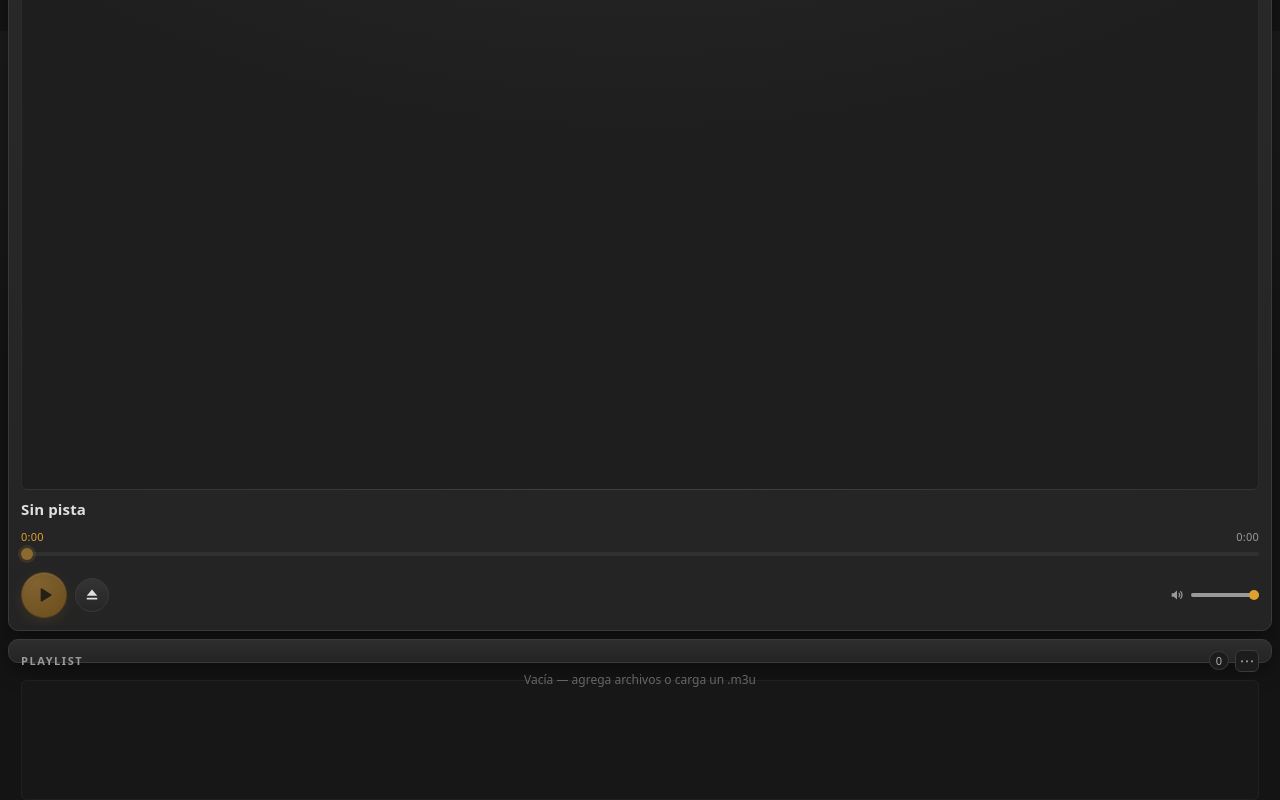
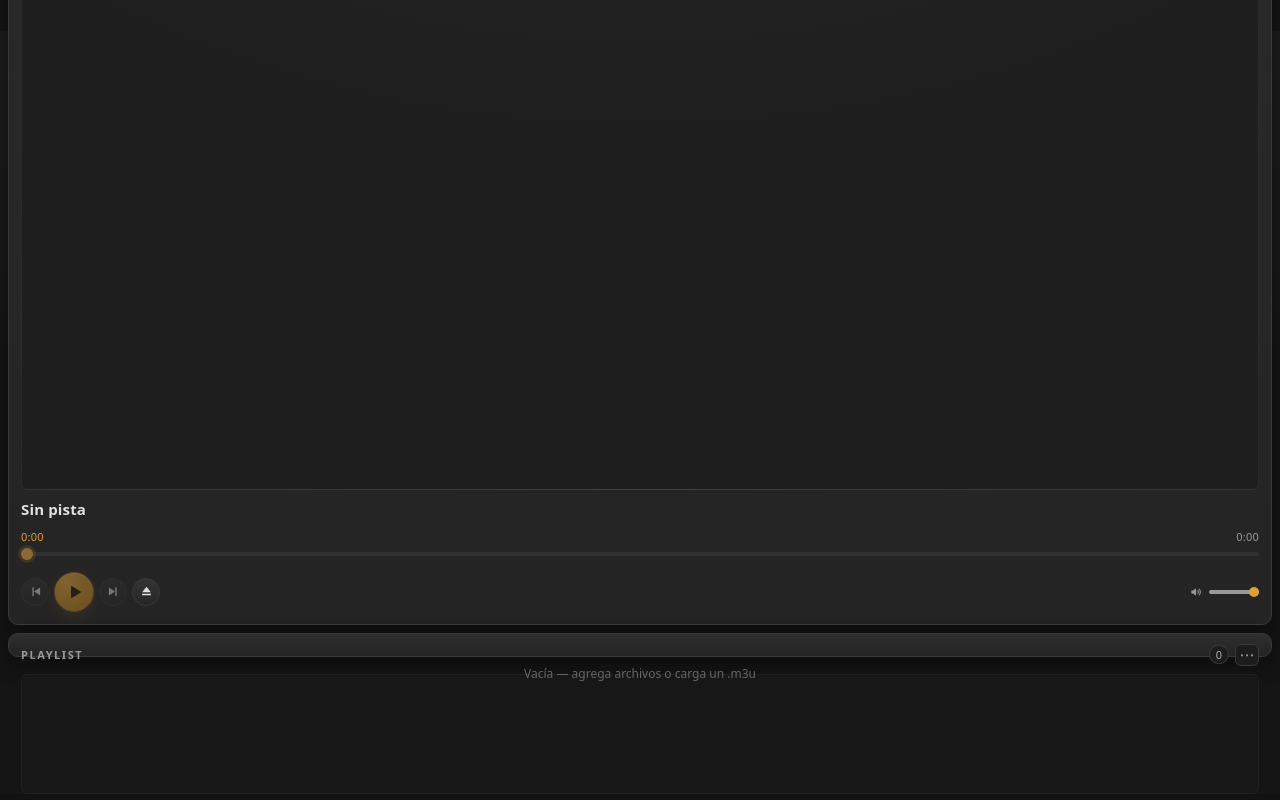
Before and after one commit to dbarrerap/crossamp, a website built with Vite: page src/renderer/index.html in a window 1280 px wide. Shown: the part 769-1569 px from the top of the page. Built offline with nearby package versions, Linux system fonts and the light colour scheme.

Commit message:
feat(player): botones Anterior/Siguiente con la continuidad de la playlist
- PlaylistController.prevOf(): item anterior (null en el primero).
- connect.next()/previous(): reutilizan playItemById, así que saltan los
  items ilegibles igual que el avance automático; next() sin playingId
  arranca en el primero; ninguno envuelve (coherente con "fin de lista
  → para").
- UI: iconos ⏮/⏭ alrededor de Play con aria-label y estados disabled
  (Prev requiere pista; Next puede arrancar desde la lista). Tamaños
  ajustados para que la fila de transporte quepa en 233 px.
- 16 asserts nuevos (prevOf, next/previous, saltos, UI) y verificación
  real con una lista de 2 temas: avanza, no envuelve, retrocede.

```diff
--- a/src/renderer/src/main.ts
+++ b/src/renderer/src/main.ts
@@ -60,6 +60,12 @@ shell.append(
   createPlayerUI(controller, {
     openFile: (file) => {
       void playback.openFile(file);
+    },
+    next: () => {
+      void playback.next();
+    },
+    previous: () => {
+      void playback.previous();
     }
   }),
   createPlaylistUI(playlist, {
--- a/src/renderer/src/playlist/PlaylistController.ts
+++ b/src/renderer/src/playlist/PlaylistController.ts
@@ -127,6 +127,14 @@ export class PlaylistController {
     return items[idx + 1] ?? null;
   }
 
+  /** Item anterior a `id`, o null si era el primero. */
+  prevOf(id: string): PlaylistItem | null {
+    const { items } = this.store.get();
+    const idx = items.findIndex((item) => item.id === id);
+    if (idx <= 0) return null;
+    return items[idx - 1] ?? null;
+  }
+
   /**
    * Marca el item que suena. Si el id ya no está en la lista (se quitó o
    * la lista se reemplazó), queda null y la reproducción actual sigue sin
--- a/src/renderer/src/playlist/connect.ts
+++ b/src/renderer/src/playlist/connect.ts
@@ -53,6 +53,13 @@ export interface PlaylistPlayback {
    * reproduce el primer item. Devuelve false si no hay nada reproducible.
    */
   openFile(file: File): Promise<boolean>;
+  /**
+   * Siguiente item (no envuelve, igual que el fin de lista natural).
+   * Sin playingId arranca desde el primero. Salta ilegibles.
+   */
+  next(): Promise<boolean>;
+  /** Item anterior; false si ya es el primero o no hay nada sonando. */
+  previous(): Promise<boolean>;
 }
 
 export function connectPlaylistPlayback(deps: ConnectDeps): PlaylistPlayback {
@@ -148,8 +155,37 @@ export function connectPlaylistPlayback(deps: ConnectDeps): PlaylistPlayback {
     return playItemById(first.id);
   };
 
+  /**
+   * Siguiente: desde playingId; sin playingId, desde el primero. Los
+   * ilegibles se saltan, igual que en el avance automático. En el último
+   * item devuelve false (sin repeat).
+   */
+  const next = async (): Promise<boolean> => {
+    const current = playlist.store.get().playingId;
+    let item = current === null ? playlist.firstItem() : playlist.nextOf(current);
+    while (item) {
+      if (await playItemById(item.id)) return true;
+      item = playlist.nextOf(item.id);
+    }
+    return false;
+  };
+
+  /** Anterior: solo si hay algo sonando y no es el primer item. */
+  const previous = async (): Promise<boolean> => {
+    const current = playlist.store.get().playingId;
+    if (current === null) return false;
+    let item = playlist.prevOf(current);
+    while (item) {
+      if (await playItemById(item.id)) return true;
+      item = playlist.prevOf(item.id);
+    }
+    return false;
+  };
+
   return {
     playItem: playItemById,
-    openFile
+    openFile,
+    next,
+    previous
   };
 }
--- a/src/renderer/src/styles/player.css
+++ b/src/renderer/src/styles/player.css
@@ -165,7 +165,7 @@
 .player-controls {
   display: flex;
   align-items: center;
-  gap: 8px;
+  gap: 5px;
 }
 
 .player-controls-spacer {
@@ -190,8 +190,8 @@
 
 .player-btn svg {
   display: block;
-  width: 18px;
-  height: 18px;
+  width: 15px;
+  height: 15px;
 }
 
 .player-btn:hover:not(:disabled) {
@@ -214,8 +214,8 @@
 }
 
 .player-btn-primary {
-  width: 46px;
-  height: 46px;
+  width: 40px;
+  height: 40px;
   color: #241a08;
   background: radial-gradient(
     circle at 32% 24%,
@@ -229,8 +229,8 @@
 }
 
 .player-btn-primary svg {
-  width: 20px;
-  height: 20px;
+  width: 18px;
+  height: 18px;
 }
 
 .player-btn-primary:hover:not(:disabled) {
@@ -245,9 +245,10 @@
     inset 0 2px 4px rgba(0, 0, 0, 0.25);
 }
 
+.player-btn-skip,
 .player-btn-open {
-  width: 34px;
-  height: 34px;
+  width: 28px;
+  height: 28px;
 }
 
 /* --- Volumen --- */
@@ -263,13 +264,13 @@
 
 .player-volume-icon svg {
   display: block;
-  width: 16px;
-  height: 16px;
+  width: 14px;
+  height: 14px;
 }
 
 .player-volume {
   appearance: none;
-  width: 68px;
+  width: 50px;
   height: 16px;
   margin: 0;
   background: transparent;
--- a/src/renderer/src/ui/icons.ts
+++ b/src/renderer/src/ui/icons.ts
@@ -8,6 +8,8 @@
 const PATHS = {
   play: 'M8 5.14v13.72c0 .8.87 1.3 1.56.9l10.98-6.86a1.06 1.06 0 0 0 0-1.8L9.56 4.24A1.06 1.06 0 0 0 8 5.14z',
   pause: 'M7 5h3.2v14H7zm6.8 0H17v14h-3.2z',
+  prev: 'M7 5h2.2v14H7zm12.4.5v13L9.6 12z',
+  next: 'M14.8 5H17v14h-2.2zM4.6 5.5v13L14.4 12z',
   eject: 'M12 4.5 19 13H5zM5 15.5h14v2.6H5z',
   volume:
     'M4 9.5h3.2L12 5.4v13.2L7.2 14.5H4zm11.2-1.1a5 5 0 0 1 0 7.2l-1.3-1.3a3.2 3.2 0 0 0 0-4.6zm2.6-2.6a8.7 8.7 0 0 1 0 12.4l-1.3-1.3a6.9 6.9 0 0 0 0-9.8z',
--- a/src/renderer/src/ui/player.ts
+++ b/src/renderer/src/ui/player.ts
@@ -20,6 +20,9 @@ export function createPlayerUI(
      * vive en main.ts → connect.openFile.
      */
     openFile?: (file: File) => void;
+    /** Siguiente / anterior: misma continuidad que el fin de pista. */
+    next?: () => void;
+    previous?: () => void;
   }
 ): HTMLElement {
   const el = document.createElement('div');
@@ -96,6 +99,22 @@ export function createPlayerUI(
   playBtn.title = 'Reproducir';
   playBtn.addEventListener('click', () => controller.toggle());
 
+  const prevBtn = document.createElement('button');
+  prevBtn.type = 'button';
+  prevBtn.className = 'player-btn player-btn-skip';
+  prevBtn.append(createIcon('prev'));
+  prevBtn.setAttribute('aria-label', 'Anterior');
+  prevBtn.title = 'Anterior';
+  prevBtn.addEventListener('click', () => deps?.previous?.());
+
+  const nextBtn = document.createElement('button');
+  nextBtn.type = 'button';
+  nextBtn.className = 'player-btn player-btn-skip';
+  nextBtn.append(createIcon('next'));
+  nextBtn.setAttribute('aria-label', 'Siguiente');
+  nextBtn.title = 'Siguiente';
+  nextBtn.addEventListener('click', () => deps?.next?.());
+
   const fileInput = document.createElement('input');
   fileInput.type = 'file';
   // El eject abre audio o listas: elegir un .m3u lo carga como playlist.
@@ -153,7 +172,7 @@ export function createPlayerUI(
   const spacer = document.createElement('div');
   spacer.className = 'player-controls-spacer';
 
-  controls.append(playBtn, openBtn, spacer, volumeWrap);
+  controls.append(prevBtn, playBtn, nextBtn, openBtn, spacer, volumeWrap);
 
   el.append(art, meta, progress, controls, fileInput);
 
@@ -217,6 +236,11 @@ export function createPlayerUI(
     // está lista para arrancar desde su primer item (canStartFromPlaylist,
     // espejo que mantiene connectPlaylistPlayback).
     playBtn.disabled =
+      state.isLoading ||
+      (!state.currentTrack && !state.canStartFromPlaylist);
+    // Prev necesita una pista; Next puede arrancar desde la lista.
+    prevBtn.disabled = state.isLoading || !state.currentTrack;
+    nextBtn.disabled =
       state.isLoading ||
       (!state.currentTrack && !state.canStartFromPlaylist);
     seek.max = String(state.duration > 0 ? state.duration : 1);
```
Also changed, not shown: test/entry.ts (+74 -1 lines).
